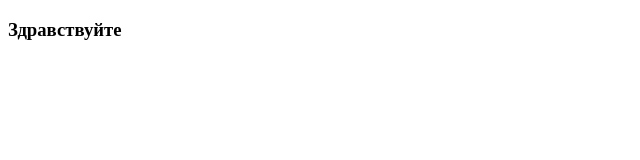
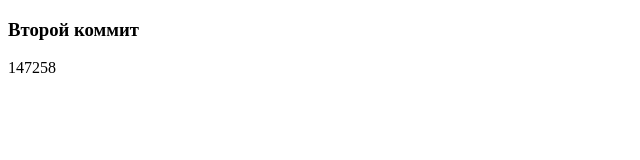
Before and after one commit to NataliaRybko/site, a plain HTML site: page index.html in a window 1280 px wide. Shown: the whole page, without its empty margins (0-640 px from the left). Drawn offline with Linux system fonts and the light colour scheme.

Commit message:
second commit

```diff
--- a/index.html
+++ b/index.html
@@ -4,6 +4,7 @@
         <title>Git</title>
     </head>
     <body>
-            <h3>Здравствуйте</h3>
+            <h3>Второй коммит</h3>
+            <p>147258</p>
     </body>
 </html>
```
